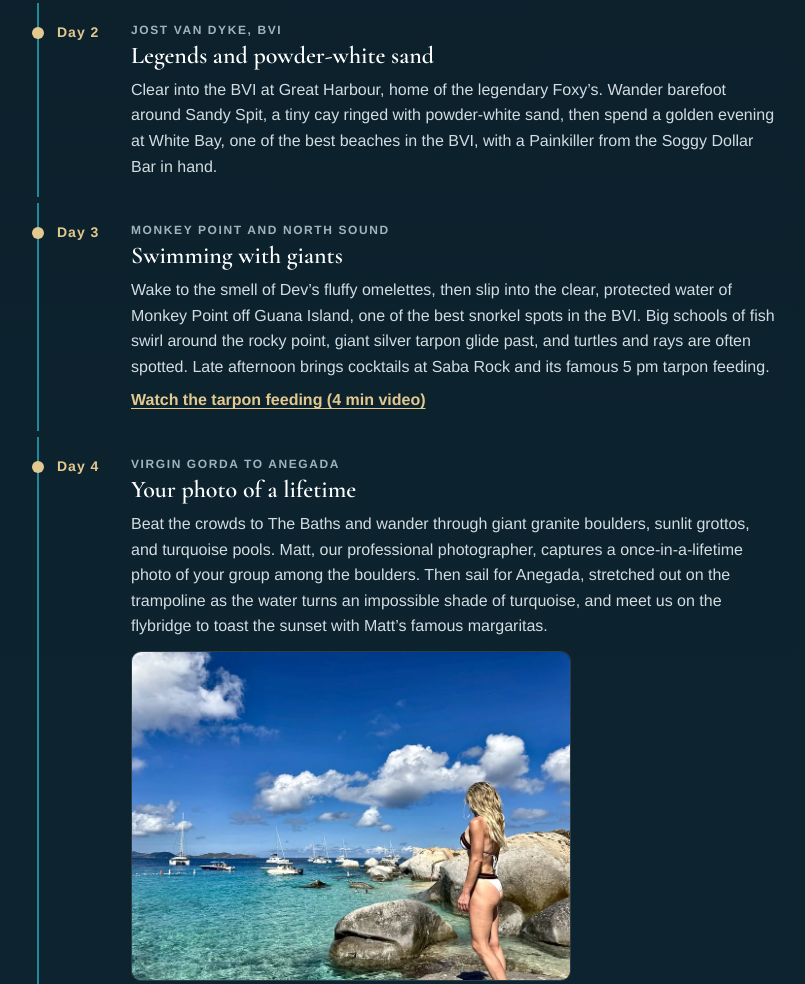
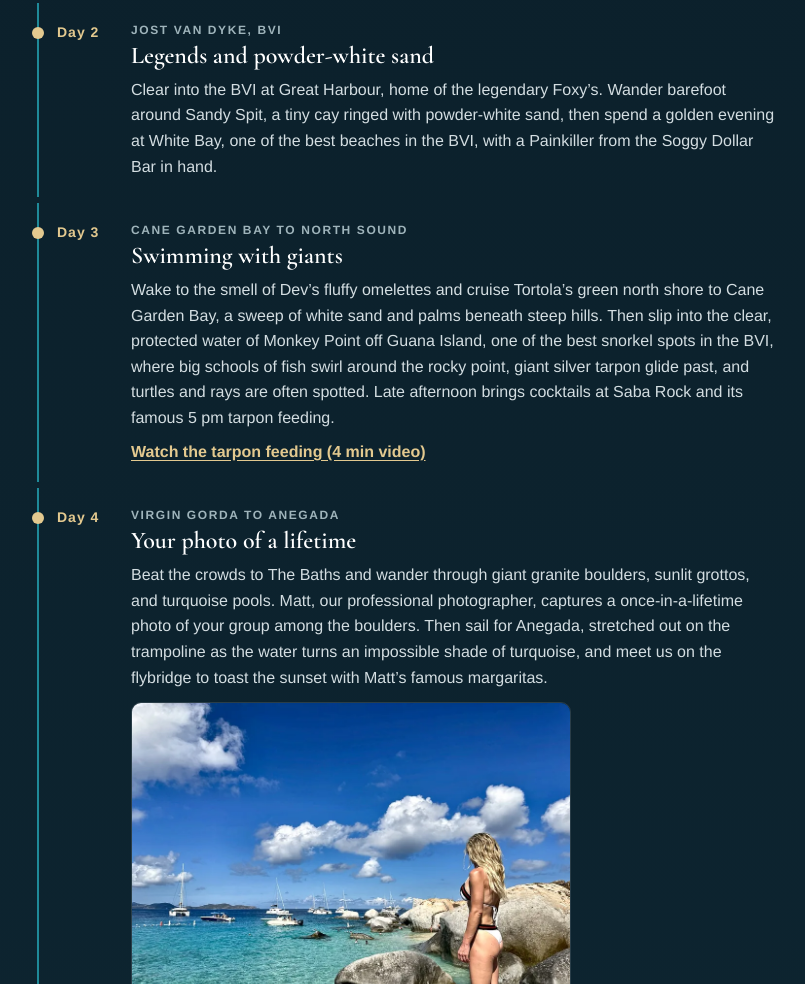
Before and after one commit to ericbelcastle-sys/sailprettylucky-source, a plain HTML site: page index.html in a window 1280 px wide. Shown: the part 5400-6384 px from the top of the page, without its empty margins (223-1028 px from the left). Drawn offline with nearby package versions, Linux system fonts and the light colour scheme.

Commit message:
Itinerary v3: Cane Garden Bay on Day 3, Mountain Top banana daiquiri line on Day 8

```diff
--- a/index.html
+++ b/index.html
@@ -438,9 +438,9 @@
         </li>
         <li class="itinerary__item">
           <span class="day">Day 3</span>
-          <p class="itinerary__place">Monkey Point and North Sound</p>
+          <p class="itinerary__place">Cane Garden Bay to North Sound</p>
           <h3 class="itinerary__title">Swimming with giants</h3>
-          <p class="itinerary__text">Wake to the smell of Dev&rsquo;s fluffy omelettes, then slip into the clear, protected water of Monkey Point off Guana Island, one of the best snorkel spots in the BVI. Big schools of fish swirl around the rocky point, giant silver tarpon glide past, and turtles and rays are often spotted. Late afternoon brings cocktails at Saba Rock and its famous 5 pm tarpon feeding.</p>
+          <p class="itinerary__text">Wake to the smell of Dev&rsquo;s fluffy omelettes and cruise Tortola&rsquo;s green north shore to Cane Garden Bay, a sweep of white sand and palms beneath steep hills. Then slip into the clear, protected water of Monkey Point off Guana Island, one of the best snorkel spots in the BVI, where big schools of fish swirl around the rocky point, giant silver tarpon glide past, and turtles and rays are often spotted. Late afternoon brings cocktails at Saba Rock and its famous 5 pm tarpon feeding.</p>
           <p class="itinerary__more"><a class="itinerary__link" href="https://www.youtube.com/watch?v=DUzlfFLiKRc" target="_blank" rel="noopener">Watch the tarpon feeding (4 min video)</a></p>
         </li>
         <li class="itinerary__item">
@@ -475,7 +475,7 @@
           <span class="day">Day 8</span>
           <p class="itinerary__place">Back to St. Thomas</p>
           <h3 class="itinerary__title">Until next time</h3>
-          <p class="itinerary__text">Linger over Dev&rsquo;s pancakes and fresh waffles, then cruise home to Yacht Haven Grande with sun on your shoulders and Matt&rsquo;s photos of your week. You will already be planning your return.</p>
+          <p class="itinerary__text">Linger over Dev&rsquo;s pancakes and fresh waffles, then cruise home to Yacht Haven Grande with sun on your shoulders and Matt&rsquo;s photos of your week. We can always come back to the USVI for Magens Bay and a trip up to Mountain Top, the mountaintop restaurant that claims it invented the banana daiquiri. We are not sure about that, but we know Captain Matt has improved it. You will already be planning your return.</p>
         </li>
       </ol>
       <p class="itinerary__closing">There is so much to do, and that is why guests come back year after year.</p>
```
